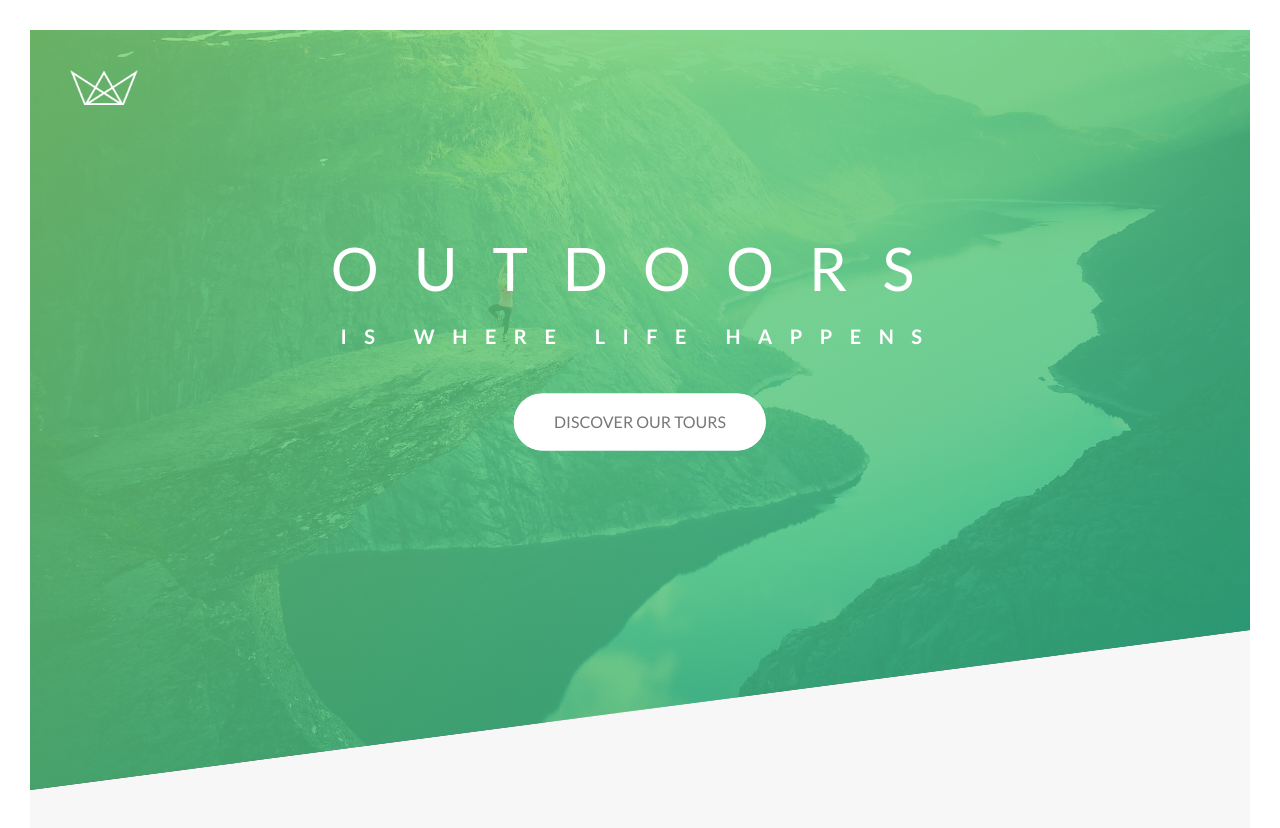
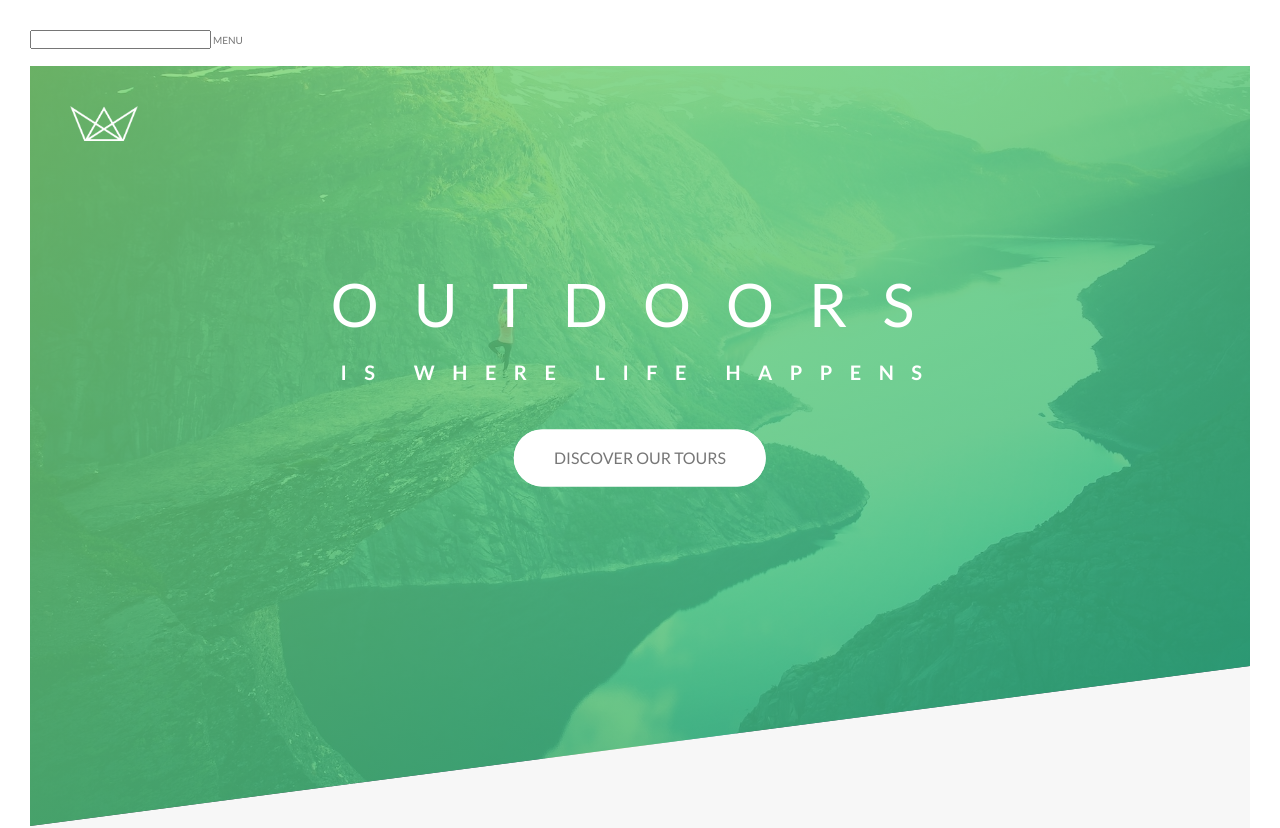
Before and after one commit to alexSiera/UdemyAdvCssAndSass, a website: page Natours/index.html in a window 1280 px wide. Shown: the top 828 px of the page. Drawn offline with Linux system fonts and the light colour scheme.

Commit message:
start doing nvaigation

```diff
--- a/Natours/index.html
+++ b/Natours/index.html
@@ -14,6 +14,11 @@
     <title>Natours | Exciting tours for adventurous people</title>
   </head>
   <body>
+    <div class="navigation">
+      <input type="text" class="navigation__checkbox" id="navi-toggle">
+      <label for="navi-toggle" class="navigation__button">MENU</label>
+      <div class="navigation__background">&nbsp;</div>
+    </div>
     <header class="header">
       <div class="header__logo-box">
         <img src="img/logo-white.png" alt="logo" class="header__logo" />
```
